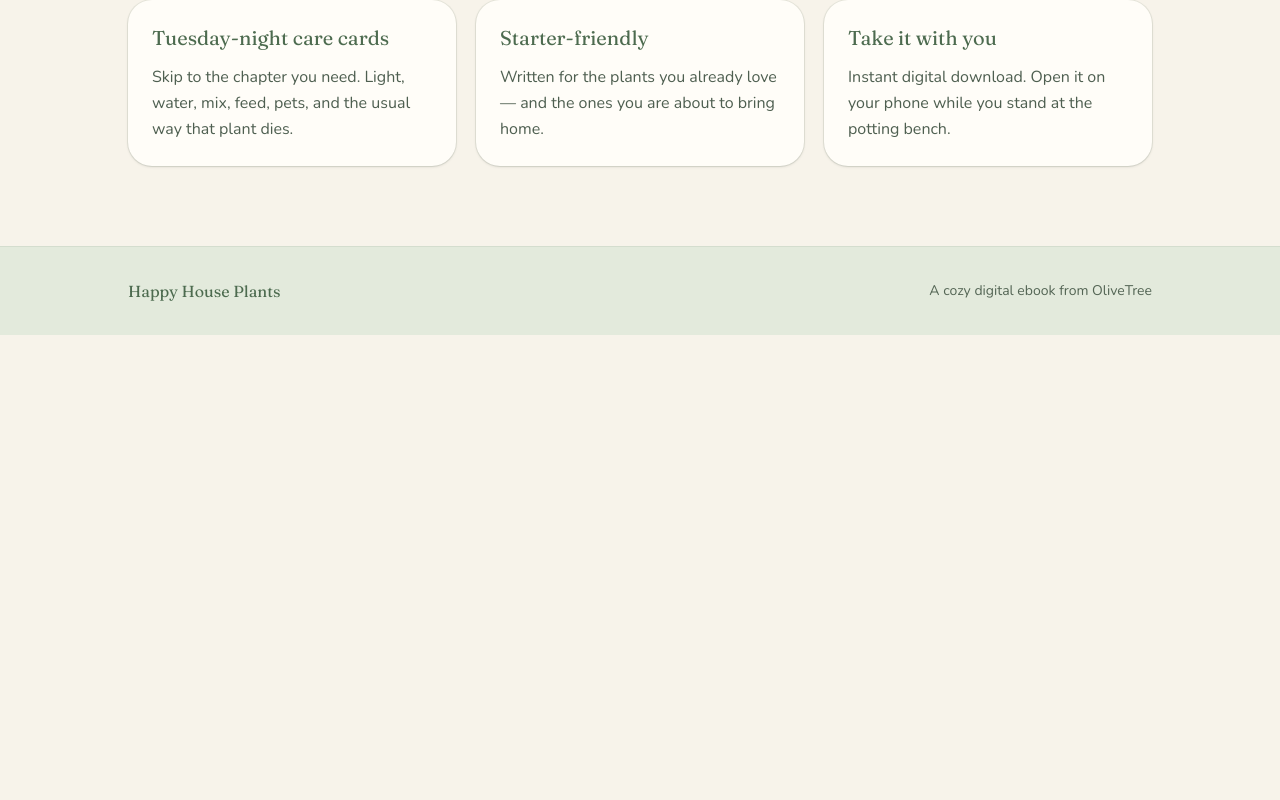
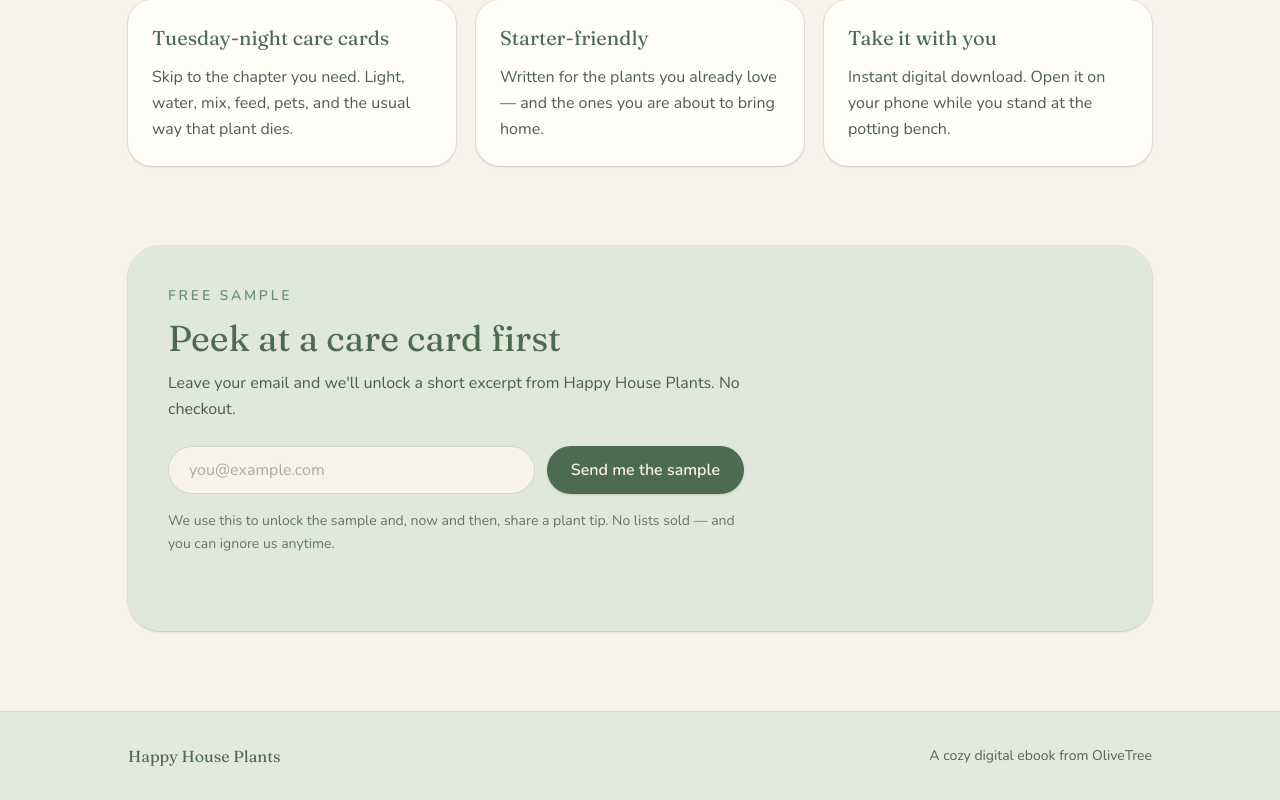
Before and after one commit to OliveTreexD/happy-house-plants, a Next.js app: page / in a window 1280 px wide. Shown: the part 712-1512 px from the top of the page. Before the commit the page ends 1047 px from the top, so only its background shows below. Built offline with nearby package versions, Linux system fonts and the light colour scheme.

Commit message:
Add email gate that unlocks the free sample PDF.
OLI-10: landing-page form posts to a lightweight API that validates
email (not stored) and returns the existing B1 sample PDF URL.

Co-authored-by: OliveTreexD <OliveTreexD@users.noreply.github.com>

```diff
--- /dev/null
+++ b/src/app/api/sample-download/route.ts
@@ -0,0 +1,41 @@
+import { NextResponse } from "next/server";
+import {
+  isValidEmail,
+  normalizeEmail,
+  SAMPLE_PDF_PATH,
+} from "@/lib/sample";
+
+type SampleDownloadBody = {
+  email?: unknown;
+};
+
+export async function POST(request: Request) {
+  let body: SampleDownloadBody;
+
+  try {
+    body = (await request.json()) as SampleDownloadBody;
+  } catch {
+    return NextResponse.json(
+      { error: "Please enter a valid email." },
+      { status: 400 },
+    );
+  }
+
+  const email =
+    typeof body.email === "string" ? normalizeEmail(body.email) : "";
+
+  if (!isValidEmail(email)) {
+    return NextResponse.json(
+      { error: "Please enter a valid email." },
+      { status: 400 },
+    );
+  }
+
+  // v1: validate only — emails are not persisted.
+  // FUTURE ESP: forward `email` to the list provider, then return pdfUrl.
+  if (process.env.NODE_ENV !== "production") {
+    console.info("[sample-download] lead (not stored):", email);
+  }
+
+  return NextResponse.json({ pdfUrl: SAMPLE_PDF_PATH });
+}
--- a/src/app/page.tsx
+++ b/src/app/page.tsx
@@ -1,4 +1,5 @@
 import { BuyCtas } from "@/components/buy-ctas";
+import { SampleDownloadForm } from "@/components/sample-download-form";
 
 export default function Home() {
   return (
@@ -35,7 +36,14 @@ export default function Home() {
                 <BuyCtas />
                 <p className="text-sm text-cream/80">
                   Etsy and Payhip links are placeholders until the listings go
-                  live.
+                  live.{" "}
+                  <a
+                    href="#free-sample"
+                    className="underline decoration-cream/50 underline-offset-4 transition hover:text-cream"
+                  >
+                    Or try a free sample first
+                  </a>
+                  .
                 </p>
               </div>
             </div>
@@ -68,6 +76,29 @@ export default function Home() {
               title="Take it with you"
               body="Instant digital download. Open it on your phone while you stand at the potting bench."
             />
+          </div>
+        </section>
+
+        <section
+          id="free-sample"
+          className="px-5 pb-16 sm:px-8 sm:pb-20"
+        >
+          <div className="mx-auto w-full max-w-5xl rounded-[2rem] bg-sage-mist/70 p-6 shadow-sm ring-1 ring-sage-deep/10 sm:p-10">
+            <div className="max-w-xl">
+              <p className="text-sm font-semibold uppercase tracking-[0.2em] text-leaf">
+                Free sample
+              </p>
+              <h2 className="mt-3 font-serif text-3xl text-sage-deep sm:text-4xl">
+                Peek at a care card first
+              </h2>
+              <p className="mt-3 text-base leading-relaxed text-sage-ink/85">
+                Leave your email and we&apos;ll unlock a short excerpt from
+                Happy House Plants. No checkout.
+              </p>
+            </div>
+            <div className="mt-6 max-w-xl">
+              <SampleDownloadForm />
+            </div>
           </div>
         </section>
       </main>
--- /dev/null
+++ b/src/components/sample-download-form.tsx
@@ -0,0 +1,183 @@
+"use client";
+
+import { FormEvent, useEffect, useState } from "react";
+import {
+  isValidEmail,
+  normalizeEmail,
+  SAMPLE_PDF_FILENAME,
+  SAMPLE_PDF_PATH,
+} from "@/lib/sample";
+
+type FormState =
+  | { status: "idle" }
+  | { status: "submitting" }
+  | { status: "ready"; pdfUrl: string }
+  | { status: "error"; message: string };
+
+const UNLOCK_STORAGE_KEY = "hhp-sample-unlocked";
+
+function readUnlockedPdfUrl(): string | null {
+  if (typeof window === "undefined") {
+    return null;
+  }
+
+  try {
+    const stored = sessionStorage.getItem(UNLOCK_STORAGE_KEY);
+    return stored === SAMPLE_PDF_PATH ? stored : null;
+  } catch {
+    return null;
+  }
+}
+
+function rememberUnlock(pdfUrl: string) {
+  try {
+    sessionStorage.setItem(UNLOCK_STORAGE_KEY, pdfUrl);
+  } catch {
+    // Private mode can block storage; the download link still works this visit.
+  }
+}
+
+function startDownload(pdfUrl: string) {
+  const link = document.createElement("a");
+  link.href = pdfUrl;
+  link.download = SAMPLE_PDF_FILENAME;
+  link.rel = "noopener";
+  document.body.appendChild(link);
+  link.click();
+  link.remove();
+}
+
+export function SampleDownloadForm() {
+  const [email, setEmail] = useState("");
+  const [state, setState] = useState<FormState>({ status: "idle" });
+
+  useEffect(() => {
+    const unlocked = readUnlockedPdfUrl();
+    if (unlocked) {
+      setState({ status: "ready", pdfUrl: unlocked });
+    }
+  }, []);
+
+  async function handleSubmit(event: FormEvent<HTMLFormElement>) {
+    event.preventDefault();
+
+    const normalized = normalizeEmail(email);
+    if (!isValidEmail(normalized)) {
+      setState({
+        status: "error",
+        message: "Please enter a valid email so we can unlock the sample.",
+      });
+      return;
+    }
+
+    setState({ status: "submitting" });
+
+    try {
+      const response = await fetch("/api/sample-download", {
+        method: "POST",
+        headers: { "Content-Type": "application/json" },
+        body: JSON.stringify({ email: normalized }),
+      });
+
+      const payload = (await response.json()) as {
+        pdfUrl?: string;
+        error?: string;
+      };
+
+      if (!response.ok || !payload.pdfUrl) {
+        setState({
+          status: "error",
+          message: payload.error ?? "Something went sideways. Please try again.",
+        });
+        return;
+      }
+
+      rememberUnlock(payload.pdfUrl);
+      startDownload(payload.pdfUrl);
+      setState({ status: "ready", pdfUrl: payload.pdfUrl });
+    } catch {
+      setState({
+        status: "error",
+        message: "We could not send that just now. Please try again.",
+      });
+    }
+  }
+
+  switch (state.status) {
+    case "ready":
+      return (
+        <div className="space-y-4">
+          <p className="text-base leading-relaxed text-sage-ink/85">
+            Your sample is ready — a short excerpt from the ebook.
+          </p>
+          <a
+            href={state.pdfUrl}
+            download={SAMPLE_PDF_FILENAME}
+            className="inline-flex min-h-12 w-full items-center justify-center rounded-full bg-sage-deep px-6 text-base font-semibold text-cream shadow-sm transition hover:bg-sage-ink focus-visible:outline-2 focus-visible:outline-offset-2 focus-visible:outline-sage-deep sm:w-auto"
+          >
+            Download the free sample
+          </a>
+        </div>
+      );
+    case "idle":
+    case "submitting":
+    case "error":
+      return (
+        <form className="space-y-4" onSubmit={handleSubmit} noValidate>
+          <div className="flex flex-col gap-3 sm:flex-row">
+            <label className="sr-only" htmlFor="sample-email">
+              Email
+            </label>
+            <input
+              id="sample-email"
+              name="email"
+              type="email"
+              autoComplete="email"
+              inputMode="email"
+              required
+              value={email}
+              onChange={(event) => {
+                setEmail(event.target.value);
+                if (state.status === "error") {
+                  setState({ status: "idle" });
+                }
+              }}
+              placeholder="you@example.com"
+              disabled={state.status === "submitting"}
+              aria-invalid={state.status === "error"}
+              aria-describedby="sample-privacy sample-status"
+              className="min-h-12 w-full rounded-full border border-sage-deep/20 bg-cream px-5 text-base text-sage-ink placeholder:text-sage-ink/40 focus-visible:outline-2 focus-visible:outline-offset-2 focus-visible:outline-sage-deep disabled:opacity-70"
+            />
+            <button
+              type="submit"
+              disabled={state.status === "submitting"}
+              className="inline-flex min-h-12 shrink-0 items-center justify-center rounded-full bg-sage-deep px-6 text-base font-semibold text-cream shadow-sm transition hover:bg-sage-ink focus-visible:outline-2 focus-visible:outline-offset-2 focus-visible:outline-sage-deep disabled:opacity-70"
+            >
+              {state.status === "submitting"
+                ? "Sending…"
+                : "Send me the sample"}
+            </button>
+          </div>
+          <p
+            id="sample-privacy"
+            className="text-sm leading-relaxed text-sage-ink/70"
+          >
+            We use this to unlock the sample and, now and then, share a plant
+            tip. No lists sold — and you can ignore us anytime.
+          </p>
+          <p
+            id="sample-status"
+            role="status"
+            aria-live="polite"
+            className="min-h-5 text-sm text-sage-deep"
+          >
+            {state.status === "error" ? state.message : ""}
+          </p>
+        </form>
+      );
+    default: {
+      const _exhaustive: never = state;
+      return _exhaustive;
+    }
+  }
+}
--- /dev/null
+++ b/src/lib/sample.ts
@@ -0,0 +1,14 @@
+/** Public path for the B1 sample PDF already committed under `public/`. */
+export const SAMPLE_PDF_PATH = "/Happy-House-Plants-Free-Sample.pdf";
+
+export const SAMPLE_PDF_FILENAME = "Happy-House-Plants-Free-Sample.pdf";
+
+const EMAIL_PATTERN = /^[^\s@]+@[^\s@]+\.[^\s@]+$/;
+
+export function normalizeEmail(value: string): string {
+  return value.trim().toLowerCase();
+}
+
+export function isValidEmail(value: string): boolean {
+  return EMAIL_PATTERN.test(value) && value.length <= 254;
+}
```
Also changed, not shown: 1 other file (tests, documents, lock files or other folders).
